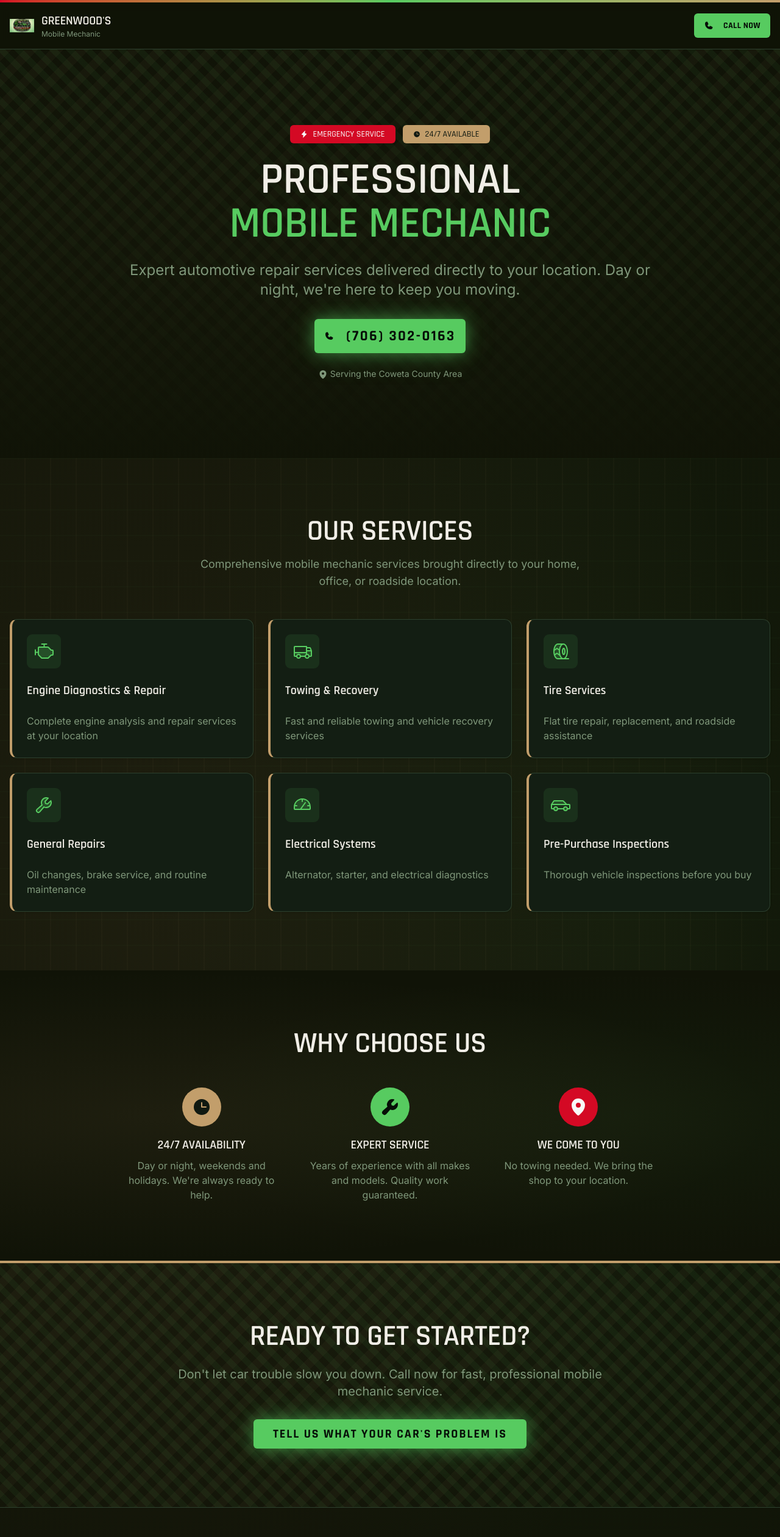
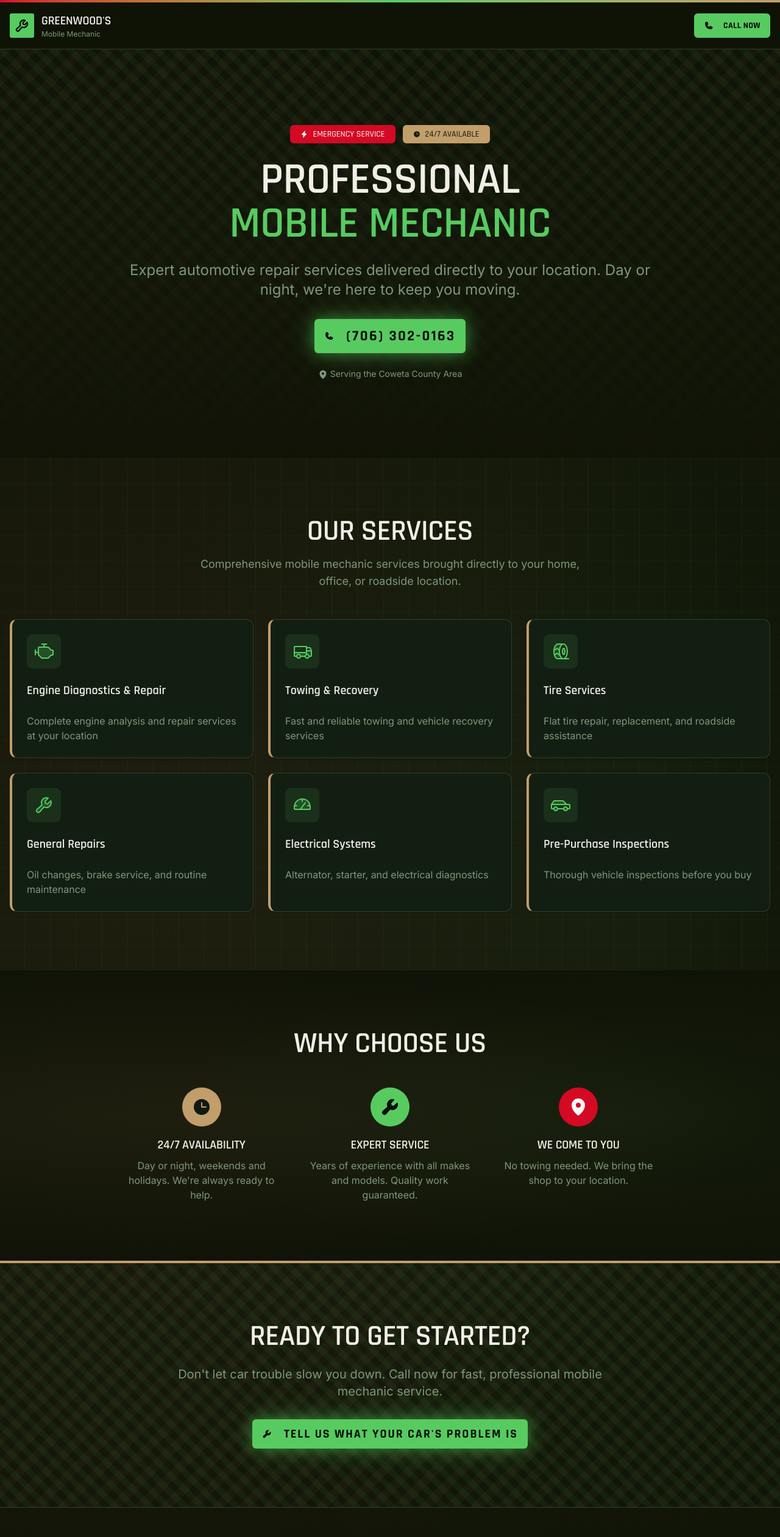
Before and after one commit to kaijuthreat/greenwoods-mobi-rain, a React (Vite) app: page / in a window 1280 px wide. Shown: the top 2520 px of the page at 61% size. Built offline with nearby package versions, Linux system fonts and the light colour scheme.

Commit message:
Update App.tsx to replace header and footer logos with wrench icon and add Wrench icon to contact button

```diff
--- a/src/App.tsx
+++ b/src/App.tsx
@@ -48,11 +48,9 @@ function App() {
       <header className="sticky top-1 z-40 border-b border-border bg-background/95 backdrop-blur">
         <div className="container mx-auto px-4 py-4 flex items-center justify-between">
           <div className="flex items-center gap-3">
-            <img
-              src="/greenwoodlogo.png"
-              alt="Greenwood's Logo"
-              className="w-10 h-10 object-contain"
-            />
+            <div className="w-10 h-10 bg-primary rounded-sm flex items-center justify-center">
+              <Wrench weight="bold" className="text-primary-foreground" size={24} />
+            </div>
             <div>
               <h1 className="text-xl font-bold tracking-tight">GREENWOOD'S</h1>
               <p className="text-xs text-muted-foreground font-body">Mobile Mechanic</p>
@@ -253,6 +251,7 @@ function App() {
                     size="lg"
                     className="w-full sm:w-auto text-base md:text-xl px-5 md:px-8 py-3 md:py-6 bg-primary text-primary-foreground hover:bg-primary/90 font-heading font-bold tracking-widest glow-green"
                   >
+                    <Wrench weight="fill" className="mr-3" size={28} />
                     TELL US WHAT YOUR CAR'S PROBLEM IS
                   </Button>
                 </a>
@@ -266,11 +265,9 @@ function App() {
         <div className="container mx-auto px-4">
           <div className="max-w-4xl mx-auto text-center">
             <div className="flex items-center justify-center gap-3 mb-6">
-              <img
-                src="/greenwoodlogo.png"
-                alt="Greenwood's Logo"
-                className="w-12 h-12 object-contain"
-              />
+              <div className="w-12 h-12 bg-primary rounded-sm flex items-center justify-center">
+                <Wrench weight="bold" className="text-primary-foreground" size={28} />
+              </div>
               <div className="text-left">
                 <h2 className="text-2xl font-bold">GREENWOOD'S</h2>
                 <p className="text-sm text-muted-foreground font-body">24 Hour Mobile Mechanic</p>
```
